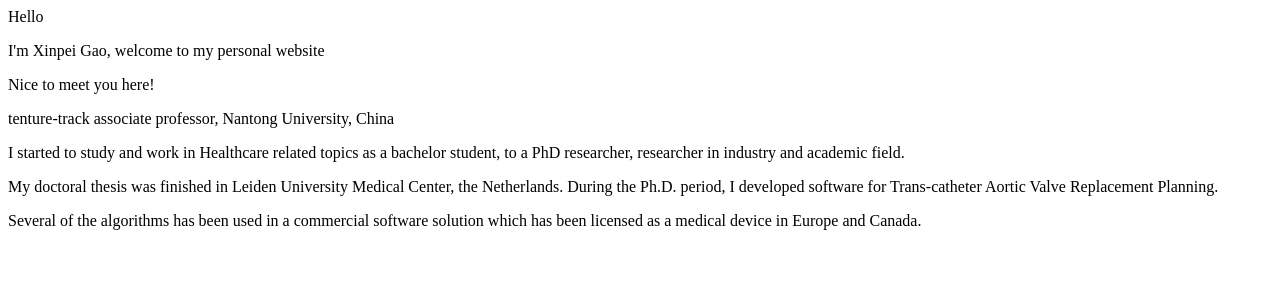
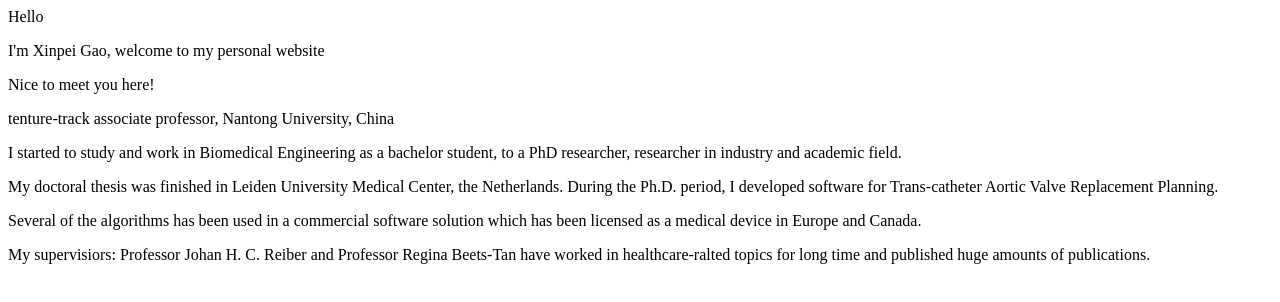
Before and after one commit to x20232023/xgao.github.io, a plain HTML site: page index.html in a window 1280 px wide. Drawn offline with Linux system fonts and the light colour scheme.

Commit message:
Update index.html

```diff
--- a/index.html
+++ b/index.html
@@ -7,6 +7,7 @@
 <p></p>
 <p></p>
 <p></p>
-<p>I started to study and work in Healthcare related topics as a bachelor student, to a PhD researcher, researcher in industry and academic field.</p>
+<p>I started to study and work in Biomedical Engineering as a bachelor student, to a PhD researcher, researcher in industry and academic field.</p>
 <p>My doctoral thesis was finished in Leiden University Medical Center, the Netherlands. During the Ph.D. period, I developed software for Trans-catheter Aortic Valve Replacement Planning.</p>
 <p>Several of the algorithms has been used in a commercial software solution which has been licensed as a medical device in Europe and Canada.</p>
+<p>My supervisiors: Professor Johan H. C. Reiber and Professor Regina Beets-Tan have worked in healthcare-ralted topics for long time and published huge amounts of publications.</p>
```
